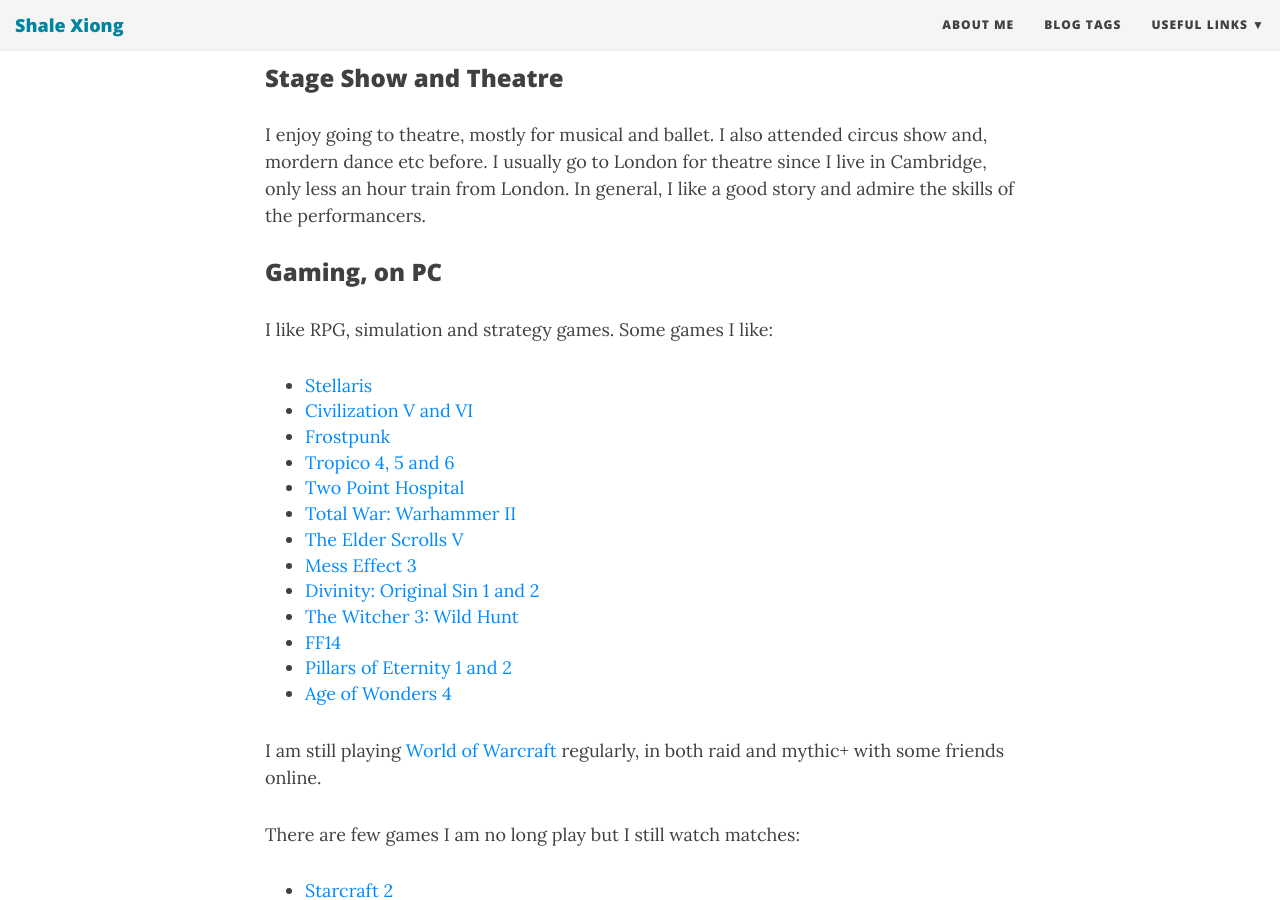
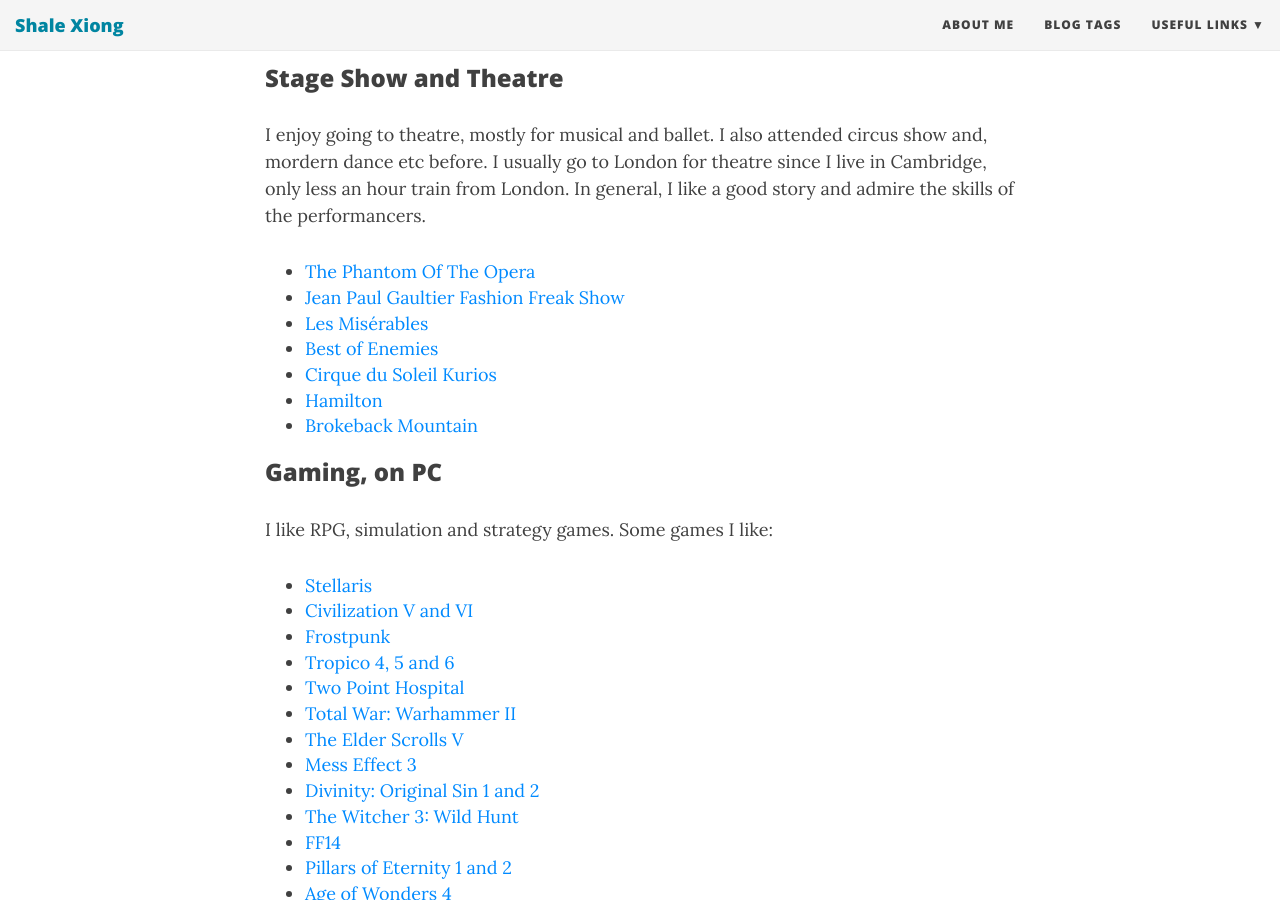
Before and after one commit to ShaleXIONG/shalexiong.github.io, a Jekyll site: the page built from aboutme.md, in a window 1280 px wide and 900 px high, scrolled down 1343 px. Built offline with Jekyll 4.4.1, drawn with Linux system fonts in a browser that asks for light colours; nearby versions of some CDN libraries.

Commit message:
update my stage show list.

```diff
--- a/aboutme.md
+++ b/aboutme.md
@@ -43,6 +43,14 @@
 I also attended circus show and, mordern dance etc before.
 I usually go to London for theatre since I live in Cambridge, only less an hour train from London.
 In general, I like a good story and admire the skills of the performancers.
+
+* [The Phantom Of The Opera][32]
+* [Jean Paul Gaultier Fashion Freak Show][33]
+* [Les Misérables][34]
+* [Best of Enemies][35]
+* [Cirque du Soleil Kurios][36]
+* [Hamilton][37]
+* [Brokeback Mountain][38]
 
 ### Gaming, on PC ###
 
@@ -120,3 +128,10 @@
 [29]:https://en.wikipedia.org/wiki/Changsha
 [30]:https://en.wikipedia.org/wiki/Chengdu
 [31]:https://www.paradoxinteractive.com/games/age-of-wonders-4/about
+[32]:https://uk.thephantomoftheopera.com/
+[33]:https://www.jpgfashionfreakshow.com/
+[34]:https://london.lesmis.com/
+[35]:https://bestofenemiesplay.com/
+[36]:https://www.cirquedusoleil.com/kurios
+[37]:https://hamiltonmusical.com/london/
+[38]:https://sohoplace.org/whats-on/brokeback-mountain
```
